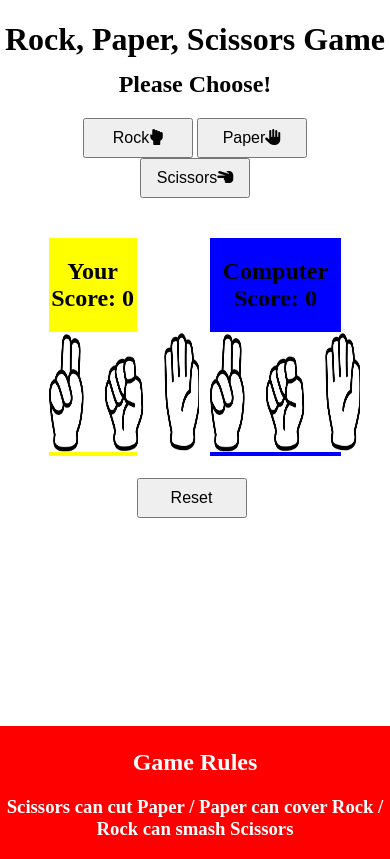
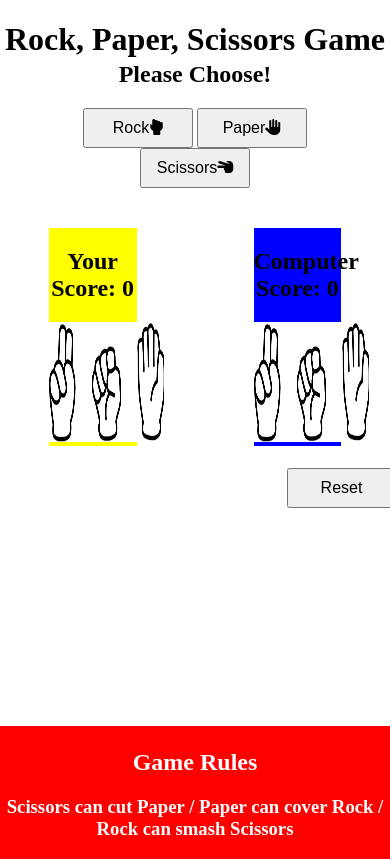
Before and after one commit to Tina-Kargbo/Rock-Paper-Scissors-Project, a plain HTML site: page index.html in a window 390 px wide. Drawn offline with Linux system fonts and the light colour scheme.

```diff
--- a/assets/css/style.css
+++ b/assets/css/style.css
@@ -13,7 +13,7 @@ body {
 
 header {
     text-align: center;
-    height: 30px;
+    height: 20px;
 }
 
 footer {
@@ -27,12 +27,14 @@ footer {
     text-align: center;
     color: white;
     background-color: red;
+
 }
 
 /* Game area */
 
 .game-area {
     width: 75%;
+    height: 50%;
     margin-left: auto;
     margin-right: auto;
     margin-top: 1%;
@@ -65,26 +67,31 @@ footer {
 #reset {
     position: fixed;
     margin-top: 240px;
+    margin-left: 150px;
 }
 
 .player {
     background-color: yellow;
     float: left;
     width: 30%;
+    position: relative;
 }
 
 #player-image {
-    width:150px;
+    width: 115px;
     height: 120px;
 }
 
 .computer {
     background-color: blue;
     float: right;
-    width: 45%;
+    width: 30%;
+    position: relative;
 }
 
 #computer-image {
-    width: 150px;
+    width: 115px;
     height: 120px;
 }
+
+/* Media Queries Responsive Sizes */
```
